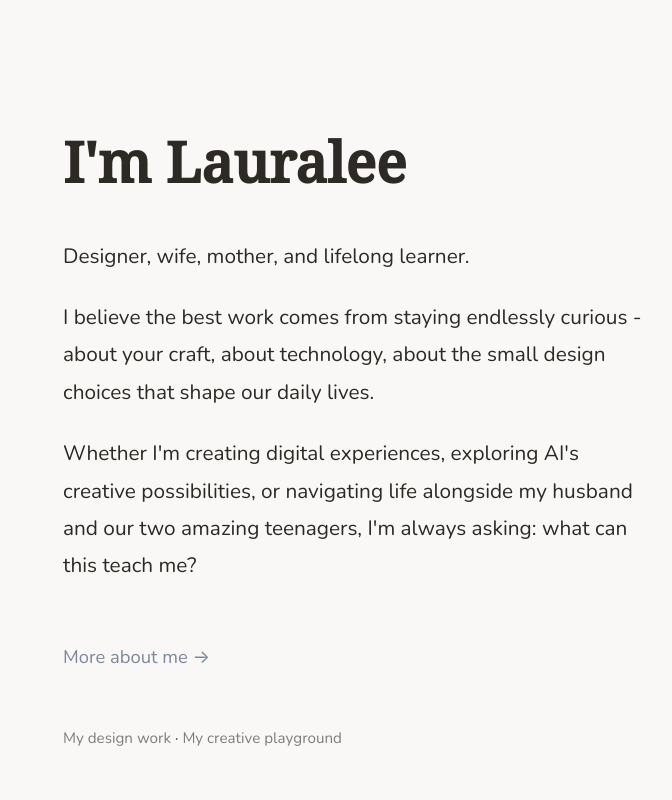
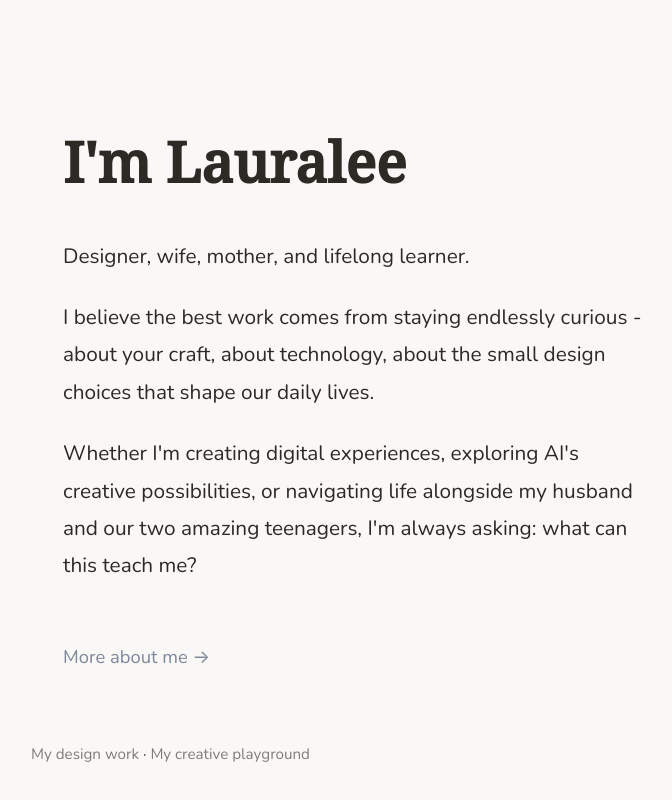
Before and after one commit to flores8/lauralee2025, a Next.js app: page / in a window 1280 px wide. Shown: the whole page, without its empty margins (287-959 px from the left). Built offline with nearby package versions, Linux system fonts and the light colour scheme.

Commit message:
updated footer styles

```diff
--- a/app/globals.css
+++ b/app/globals.css
@@ -106,12 +106,19 @@ footer {
   display: flex;
   justify-content: space-between;
   align-items: center;
-  padding: 3rem 0;
+  padding: 2rem 0;
   font-family: 'Nunito', sans-serif;
   font-size: 0.95rem;
   opacity: 0;
   transition: opacity 0.3s ease, transform 0.3s ease;
   pointer-events: none;
+  background-color: #FAF8F6;
+  padding-left: 2rem;
+  padding-right: 2rem;
+  margin-left: -2rem;
+  margin-right: -2rem;
+  width: calc(100% + 4rem);
+  max-width: calc(580px + 4rem);
 }
 
 footer.visible {
@@ -176,6 +183,6 @@ footer a:hover {
   }
 
   footer {
-    padding: 3rem 1.5rem;
+    padding: 2rem 1.5rem;
   }
 }
```
